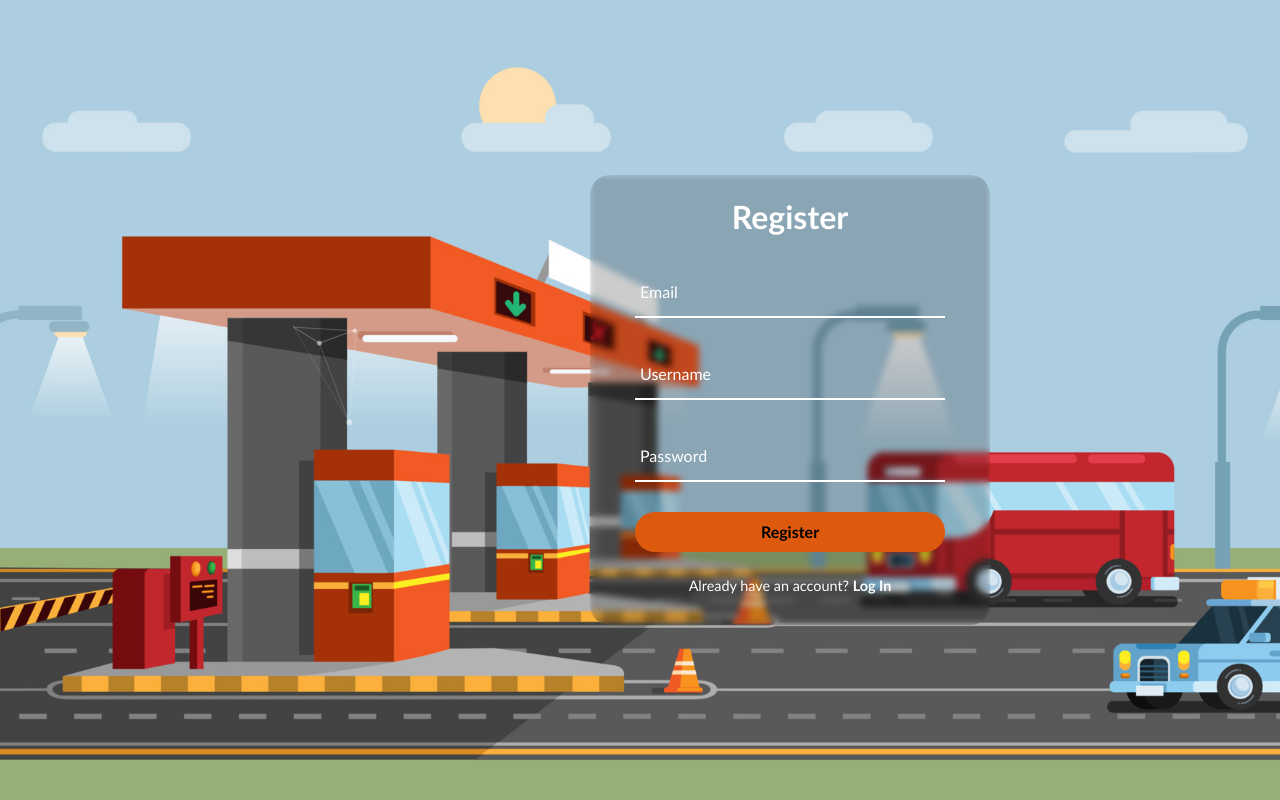
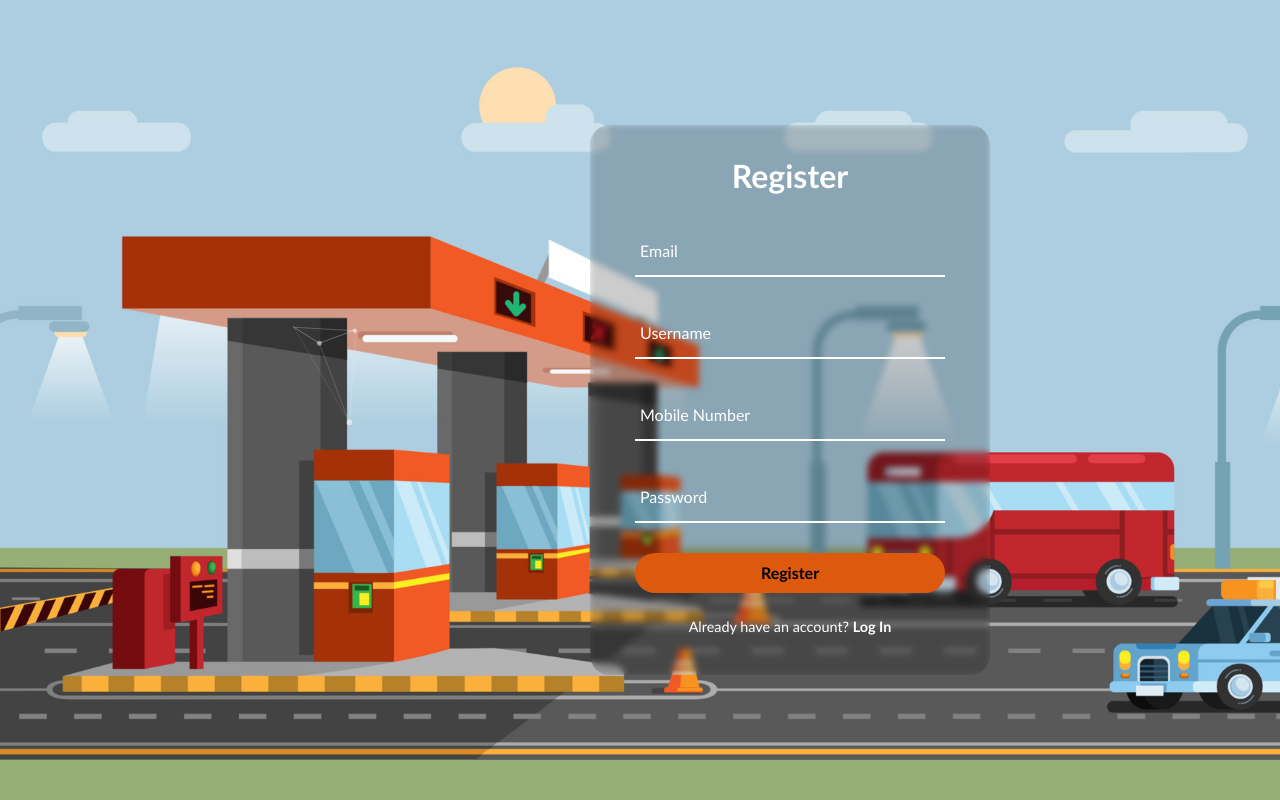
Before and after one commit to Vituu2362/ETC, a Flask app: page /register in a window 1280 px wide. Run offline with Flask 2, Linux system fonts and the light colour scheme.

Commit message:
Your message describing the changes

```diff
--- a/app.py
+++ b/app.py
@@ -33,6 +33,7 @@ class User(db.Model, UserMixin):
     email = db.Column(db.String(100), unique=True, nullable=False)
     password_hash = db.Column(db.String(100), nullable=False)
     is_admin = db.Column(db.Boolean, default=False)
+    user_mobile = db.Column(db.String(15), unique=True, nullable=False)  # New user_mobile field
     # Relationship to Wallet model
     wallet = db.relationship('Wallet', back_populates='user', uselist=False)
 
@@ -44,6 +45,7 @@ class User(db.Model, UserMixin):
 
     def __repr__(self):
         return f'<User {self.username}>'
+
 
 # User loader function required by Flask-Login
 @login_manager.user_loader
@@ -358,7 +360,7 @@ def my_ticket():
 @login_required
 def billing():
     passes = Pass.query.all()  # Get all passes or filter as needed
-    return render_template('user/billing.html', username=current_user.username, email=current_user.email, passes=passes)
+    return render_template('user/billing.html', username=current_user.username, email=current_user.email, user_mobile=current_user.user_mobile, passes=passes)
 
 
 @app.route('/edit_pass/<int:pass_id>', methods=['GET', 'POST'])
@@ -392,7 +394,7 @@ def edit_pass(pass_id):
 @login_required
 def profile():
     x = "some value"
-    return render_template('user/profile.html', x=x, username=current_user.username, email=current_user.email)
+    return render_template('user/profile.html', x=x, username=current_user.username, email=current_user.email, user_mobile=current_user.user_mobile)
 
 @app.route('/create_application')
 @login_required
@@ -511,17 +513,25 @@ def register():
         email = request.form['email']
         username = request.form['username']
         password = request.form['password']
+        user_mobile = request.form['user_mobile']  # Capture the user_mobile from the form
+
         existing_user = User.query.filter_by(email=email).first()
+
         if existing_user:
             flash('Email already exists. Please use a different one.', 'error')
         else:
-            new_user = User(email=email, username=username)
-            new_user.set_password(password)
+            # Create a new user with user_mobile included
+            new_user = User(email=email, username=username, user_mobile=user_mobile)
+            new_user.set_password(password)  # Hash the password
+
             db.session.add(new_user)
             db.session.commit()
+
             flash('Account created successfully. You can now log in.', 'success')
             return redirect(url_for('login'))
+
     return render_template('register.html')
+
 
 @app.route('/dashboard')
 @login_required
--- a/static/css/index.css
+++ b/static/css/index.css
@@ -18,7 +18,7 @@ section {
 .form-box {
     position: relative;
     width: 400px;
-    height: 450px;
+    height: 550px;
     background: transparent;
     border: none;
     border-radius: 20px;
--- a/templates/register.html
+++ b/templates/register.html
@@ -18,7 +18,6 @@
 
                <form action="{{ url_for('register') }}" method="post">
     <div class="header">
-
         <h2>Register</h2>
     </div>
     <div class="inputbox">
@@ -32,6 +31,11 @@
         <label>Username</label>
     </div>
     <div class="inputbox">
+        <ion-icon name="call-outline"></ion-icon>
+        <input type="text" name="user_mobile" required>
+        <label>Mobile Number</label>
+    </div>
+    <div class="inputbox">
         <ion-icon name="lock-closed-outline"></ion-icon>
         <input type="password" name="password" required>
         <label>Password</label>
@@ -39,10 +43,9 @@
     <button type="submit">Register</button>
     <div class="register">
         <p>Already have an account? <a href="{{ url_for('login') }}">Log In</a></p>
+    </div>
+</form>
 
-                    </div>
-
-                </form>
             </div>
 
         </div>
@@ -54,7 +57,7 @@
         }
         .header img {
             height: 60px; /* Adjust as needed */
-            margin-bottom: 10px;
+            margin-bottom: 20px;
         }
         .header h2 {
             margin: 0;
--- a/templates/user/billing.html
+++ b/templates/user/billing.html
@@ -484,6 +484,9 @@
                 <li class="nav-item">
                   <a href="" class="nav-link pe-0 text-muted" target="_blank">Receipts</a>
                 </li>
+                 <li class="nav-item">
+                  <a href="{{ url_for('developer') }}" class="nav-link pe-0 text-muted" target="_blank">Developer</a>
+                </li>
               </ul>
             </div>
           </div>
--- a/templates/user/location.html
+++ b/templates/user/location.html
@@ -301,6 +301,9 @@
                 <li class="nav-item">
                   <a href="{{ url_for('welcome') }}" class="nav-link pe-0 text-muted" target="_blank">Receipts</a>
                 </li>
+                <li class="nav-item">
+                  <a href="{{ url_for('developer') }}" class="nav-link pe-0 text-muted" target="_blank">Developer</a>
+                </li>
               </ul>
             </div>
           </div>
--- a/templates/user/profile.html
+++ b/templates/user/profile.html
@@ -329,7 +329,7 @@
               <ul class="list-group">
                 <li class="list-group-item border-0 ps-0 pt-0 text-sm"><strong class="text-dark">User Name:</strong> &nbsp; {{ username }}</li>
                 <li class="list-group-item border-0 ps-0 text-sm"><strong class="text-dark">Password:</strong> &nbsp;*******<i class="fas fa-user-edit text-secondary text-sm" data-bs-toggle="tooltip" data-bs-placement="top" title="Change Password"></i></li>
-                <li class="list-group-item border-0 ps-0 text-sm"><strong class="text-dark">Mobile:</strong> &nbsp; 0883680685</li>
+                <li class="list-group-item border-0 ps-0 text-sm"><strong class="text-dark">Mobile:</strong> &nbsp; {{ user_mobile}}</li>
                 <li class="list-group-item border-0 ps-0 text-sm"><strong class="text-dark">Email:</strong> &nbsp; {{ email }}</li>
 
               </ul>
@@ -406,6 +406,9 @@
                 <li class="nav-item">
                   <a href="{{ url_for('price_table') }}" class="nav-link pe-0 text-muted" target="_blank">Receipts</a>
                 </li>
+                <li class="nav-item">
+                  <a href="{{ url_for('developer') }}" class="nav-link pe-0 text-muted" target="_blank">Developer</a>
+                </li>
               </ul>
             </div>
           </div>
--- a/templates/user/user_dashboard.html
+++ b/templates/user/user_dashboard.html
@@ -357,6 +357,9 @@
                 <li class="nav-item">
                   <a href="{{ url_for('welcome') }}" class="nav-link pe-0 text-muted" target="_blank">Receipts</a>
                 </li>
+                <li class="nav-item">
+                  <a href="{{ url_for('developer') }}" class="nav-link pe-0 text-muted" target="_blank">Developer</a>
+                </li>
               </ul>
             </div>
           </div>
```
Also changed, not shown: PlateSync.db. Lines whose indentation alone changed are shown as unchanged.
